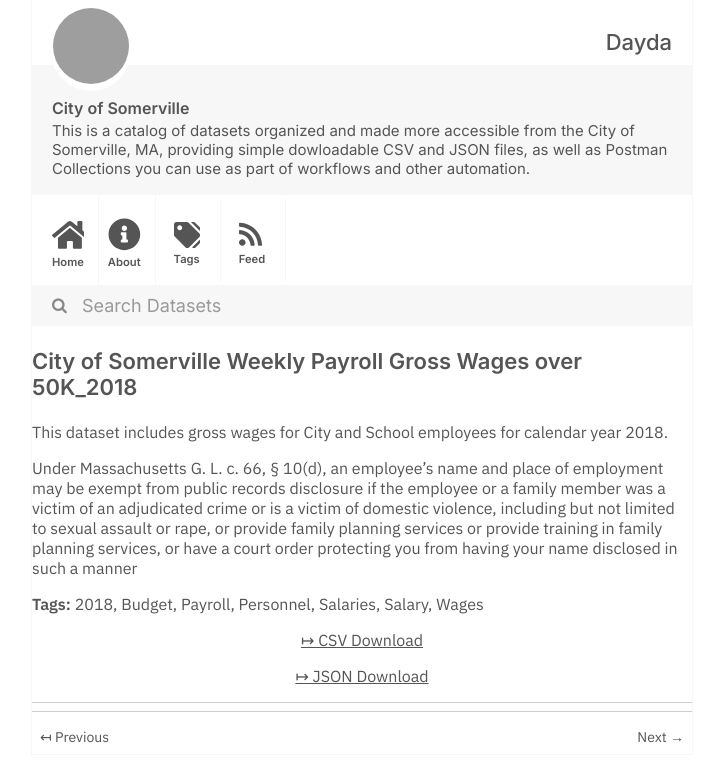
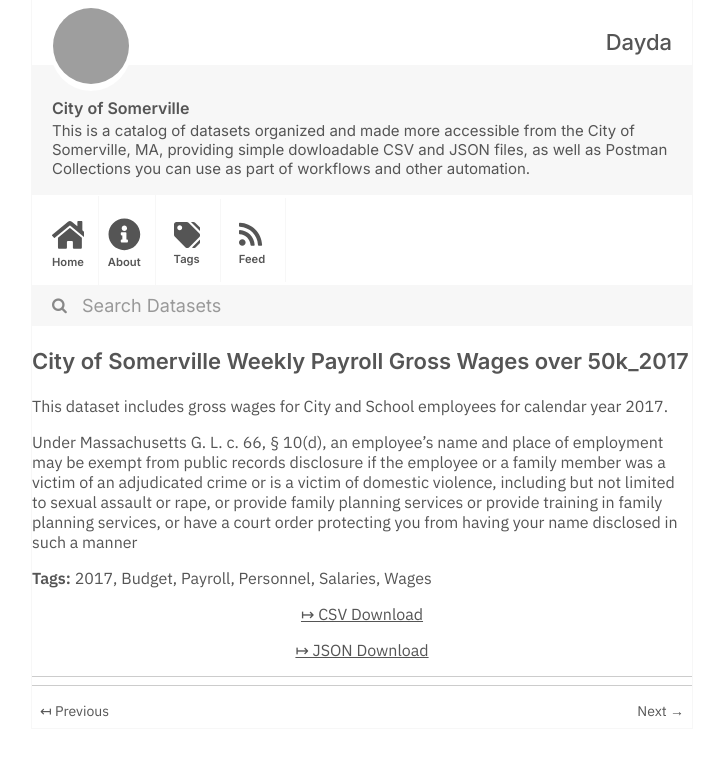
Before and after one commit to dayda-entities/city-of-somerville, a Jekyll site: the page built from _posts/2020-11-10-city-of-somerville-weekly-payr.md, in a window 1280 px wide, cut to the strip 0-782 px from the top of the page. Shown: the whole strip, without its empty margins (278-1001 px from the left). Built offline with Jekyll 4.4.1, drawn with Linux system fonts in a browser that asks for light colours; grey boxes are pictures that could not be loaded.

```diff
--- a/_posts/2020-11-10-city-of-somerville-weekly-payr.md
+++ b/_posts/2020-11-10-city-of-somerville-weekly-payr.md
@@ -1,25 +1,24 @@
 ---
-title: City of Somerville Weekly Payroll Gross Wages over 50K_2018
-created: '2020-11-10T16:58:53.326881'
-modified: '2020-11-10T16:58:53.326888'
+title: City of Somerville Weekly Payroll Gross Wages over 50k_2017
+created: '2020-11-10T16:58:51.309595'
+modified: '2020-11-10T16:58:51.309603'
 state: active
 type: dataset
 tags:
-  - '2018'
+  - '2017'
   - Budget
   - Payroll
   - Personnel
   - Salaries
-  - Salary
   - Wages
 groups:
   - Local Government
-csv_url: 'https://data.somervillema.gov/api/views/ybz2-uew6/rows.csv?accessType=DOWNLOAD'
+csv_url: 'https://data.somervillema.gov/api/views/n2i7-dnrj/rows.csv?accessType=DOWNLOAD'
 json_url: >-
-  https://data.somervillema.gov/api/views/ybz2-uew6/rows.json?accessType=DOWNLOAD
+  https://data.somervillema.gov/api/views/n2i7-dnrj/rows.json?accessType=DOWNLOAD
 layout: post
 
 ---
-This dataset includes gross wages for City and School employees for calendar year 2018.
+This dataset includes gross wages for City and School employees for calendar year 2017.
 
 Under Massachusetts G. L. c. 66, § 10(d), an employee’s name and place of employment may be exempt from public records disclosure if the employee or a family member was a victim of an adjudicated crime or is a victim of domestic violence, including but not limited to sexual assault or rape, or provide family planning services or provide training in family planning services, or have a court order protecting you from having your name disclosed in such a manner
```
